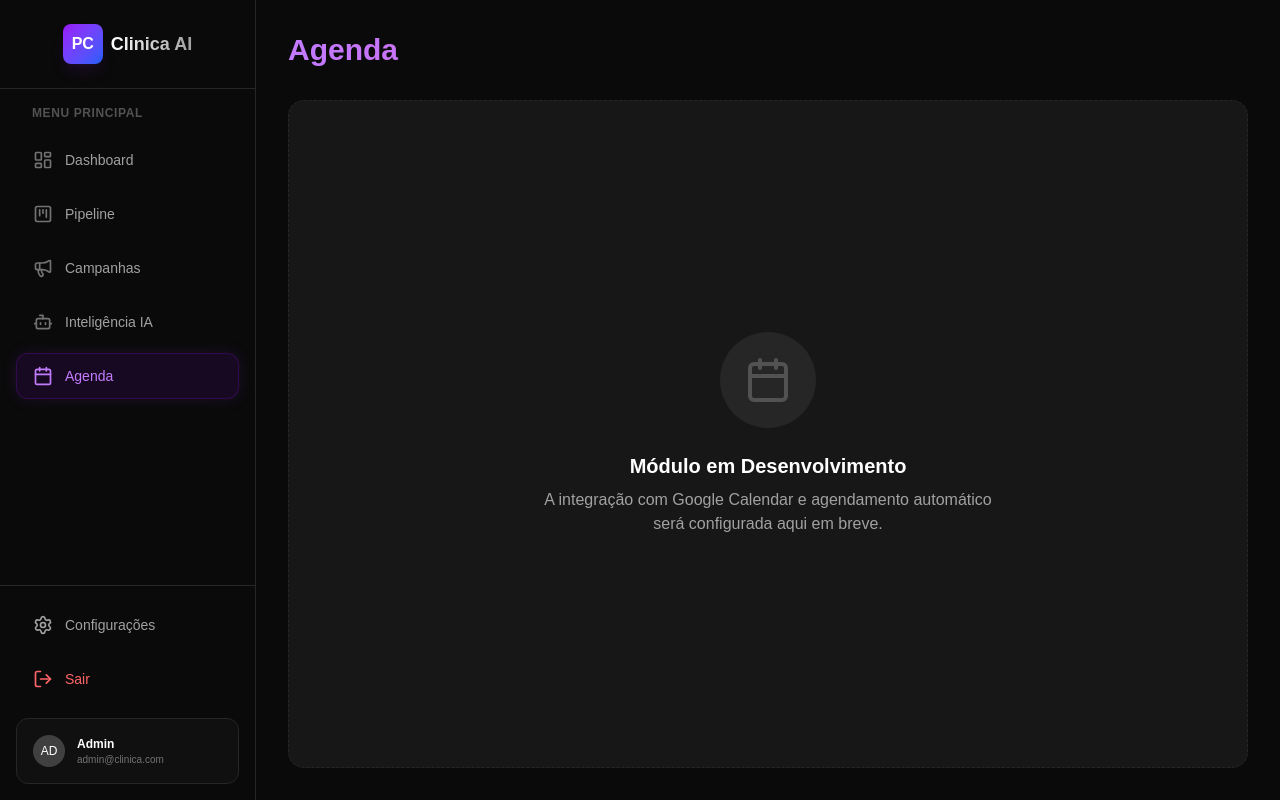
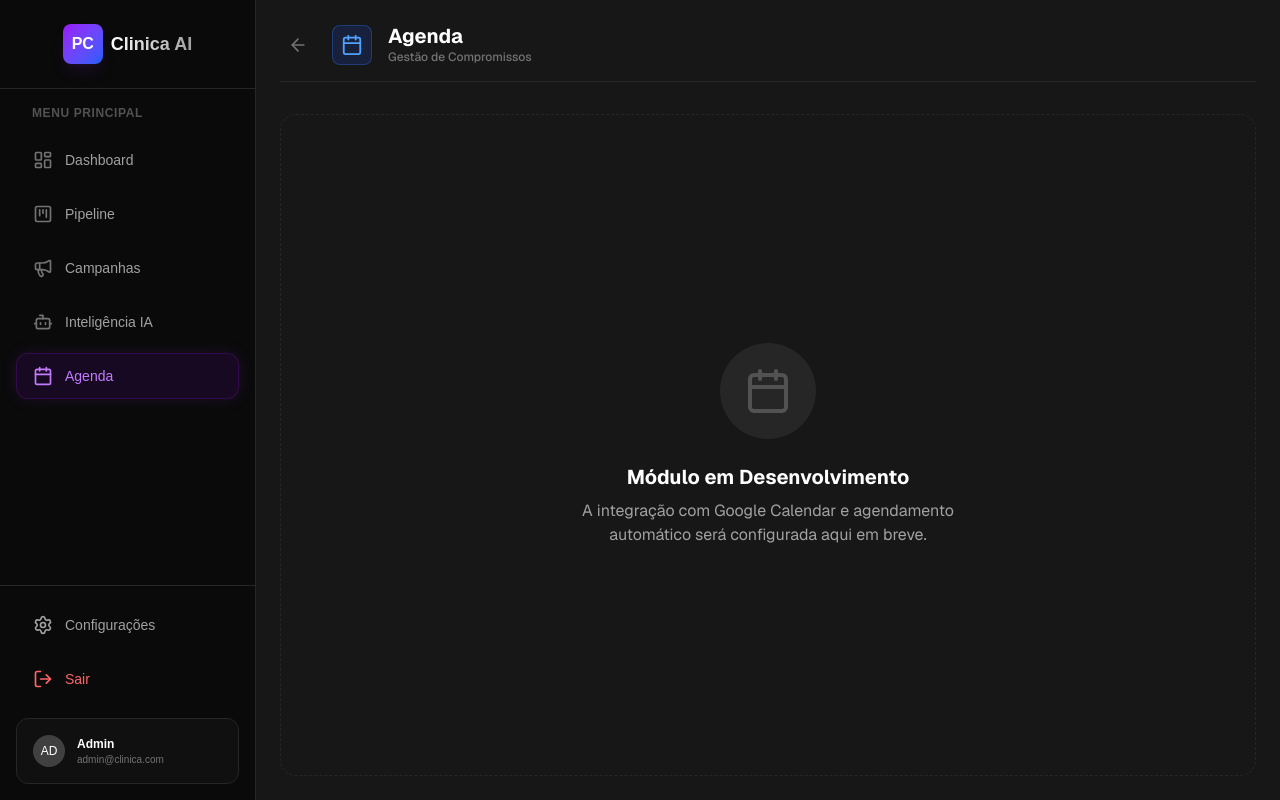
Before and after one commit to catalogowhatsapp888-cpu/plataforma-cli, a Next.js app in the folder frontend/: page /agenda in a window 1280 px wide. Built offline with nearby package versions, Linux system fonts and the light colour scheme.

Commit message:
Style: Unified page layout and header design across all views

```diff
--- a/frontend/app/agenda/page.tsx
+++ b/frontend/app/agenda/page.tsx
@@ -1,11 +1,22 @@
-import { Calendar } from "lucide-react";
+import { Calendar, ArrowLeft } from "lucide-react";
+import Link from 'next/link';
 
 export default function AgendaPage() {
     return (
-        <div className="p-8 h-screen flex flex-col">
-            <h1 className="text-3xl font-bold bg-gradient-to-r from-purple-400 to-pink-600 bg-clip-text text-transparent mb-8">
-                Agenda
-            </h1>
+        <div className="min-h-screen bg-neutral-900 text-white p-6 font-sans overflow-hidden flex flex-col">
+            {/* Header Padrão */}
+            <header className="flex items-center gap-4 mb-8 pb-4 border-b border-neutral-800">
+                <Link href="/" className="p-2 hover:bg-neutral-800 rounded-lg transition-colors text-neutral-500 hover:text-white">
+                    <ArrowLeft size={20} />
+                </Link>
+                <div className="w-10 h-10 bg-blue-900/30 rounded-lg flex items-center justify-center border border-blue-500/30 text-blue-400">
+                    <Calendar size={22} />
+                </div>
+                <div>
+                    <h1 className="text-xl font-bold text-white leading-tight">Agenda</h1>
+                    <p className="text-xs text-neutral-500 font-medium">Gestão de Compromissos</p>
+                </div>
+            </header>
 
             <div className="flex-1 flex flex-col items-center justify-center bg-neutral-900 border border-neutral-800 rounded-2xl border-dashed">
                 <div className="w-24 h-24 bg-neutral-800 rounded-full flex items-center justify-center mb-6">
--- a/frontend/app/ai/page.tsx
+++ b/frontend/app/ai/page.tsx
@@ -50,9 +50,9 @@ export default function AIConfigPage() {
     if (loading) return <div className="h-screen bg-[#0A0A0A] flex items-center justify-center text-white">Carregando Cérebro...</div>;
 
     return (
-        <div className="flex flex-col h-screen bg-[#0A0A0A] text-neutral-200">
-            {/* Header */}
-            <header className="h-16 border-b border-neutral-800 flex items-center justify-between px-6 bg-[#0A0A0A]">
+        <div className="min-h-screen bg-neutral-900 text-white p-6 font-sans overflow-hidden flex flex-col">
+            {/* Header Padrão */}
+            <header className="flex items-center justify-between mb-8 pb-4 border-b border-neutral-800 gap-4">
                 <div className="flex items-center gap-4">
                     <Link href="/" className="p-2 hover:bg-neutral-800 rounded-lg transition-colors text-neutral-500 hover:text-white">
                         <ArrowLeft size={20} />
@@ -69,7 +69,7 @@ export default function AIConfigPage() {
                 <button
                     onClick={handleSave}
                     disabled={saving}
-                    className="bg-green-600 text-white px-6 py-2 rounded-lg text-sm font-medium hover:bg-green-500 transition-colors flex items-center gap-2 disabled:opacity-50"
+                    className="bg-green-600 hover:bg-green-500 text-white px-6 py-2 rounded-lg text-sm font-medium transition-colors flex items-center gap-2 disabled:opacity-50 shadow-lg shadow-green-900/20"
                 >
                     {saving ? <div className="animate-spin w-4 h-4 border-2 border-white/30 border-t-white rounded-full" /> : <Save size={16} />}
                     Salvar Configuração
--- a/frontend/app/campaigns/page.tsx
+++ b/frontend/app/campaigns/page.tsx
@@ -96,21 +96,24 @@ export default function CampaignsPage() {
     };
 
     return (
-        <div className="flex flex-col h-screen bg-[#0A0A0A] text-neutral-200 overflow-hidden">
-            {/* Header */}
-            <header className="h-16 border-b border-neutral-800 flex items-center justify-between px-6 bg-[#0A0A0A]/80 backdrop-blur-md z-10">
-                <div className="flex items-center gap-3">
-                    <Link href="/pipeline" className="p-2 hover:bg-neutral-800 rounded-lg transition-colors text-neutral-400 hover:text-white" title="Voltar ao Pipeline">
+        <div className="min-h-screen bg-neutral-900 text-white p-6 font-sans overflow-hidden flex flex-col">
+            {/* Header Padrão */}
+            <header className="flex items-center justify-between mb-8 pb-4 border-b border-neutral-800 gap-4">
+                <div className="flex items-center gap-4">
+                    <Link href="/" className="p-2 hover:bg-neutral-800 rounded-lg transition-colors text-neutral-500 hover:text-white">
                         <ArrowLeft size={20} />
                     </Link>
-                    <div className="w-8 h-8 bg-purple-600/20 rounded-lg flex items-center justify-center border border-purple-500/30">
-                        <Megaphone size={18} className="text-purple-400" />
+                    <div className="w-10 h-10 bg-purple-900/30 rounded-lg flex items-center justify-center border border-purple-500/30 text-purple-400">
+                        <Megaphone size={22} />
                     </div>
-                    <h1 className="font-semibold text-lg tracking-tight">Campanhas Inteligentes</h1>
+                    <div>
+                        <h1 className="text-xl font-bold text-white leading-tight">Campanhas</h1>
+                        <p className="text-xs text-neutral-500 font-medium">Automação e engajamento</p>
+                    </div>
                 </div>
 
                 <Link href="/campaigns/new">
-                    <button className="bg-white text-black px-4 py-2 rounded-lg text-sm font-medium hover:bg-neutral-200 transition-colors flex items-center gap-2">
+                    <button className="bg-white text-black px-4 py-2 rounded-lg text-sm font-medium hover:bg-neutral-200 transition-colors flex items-center gap-2 shadow-lg">
                         <Plus size={16} />
                         Nova Campanha
                     </button>
@@ -118,7 +121,7 @@ export default function CampaignsPage() {
             </header>
 
             {/* Content */}
-            <main className="flex-1 p-8 overflow-y-auto">
+            <main className="flex-1 overflow-y-auto scrollbar-thin scrollbar-thumb-neutral-800">
                 {loading ? (
                     <div className="flex items-center justify-center h-full text-neutral-500 gap-2">
                         <div className="w-4 h-4 border-2 border-neutral-600 border-t-white rounded-full animate-spin"></div>
```
